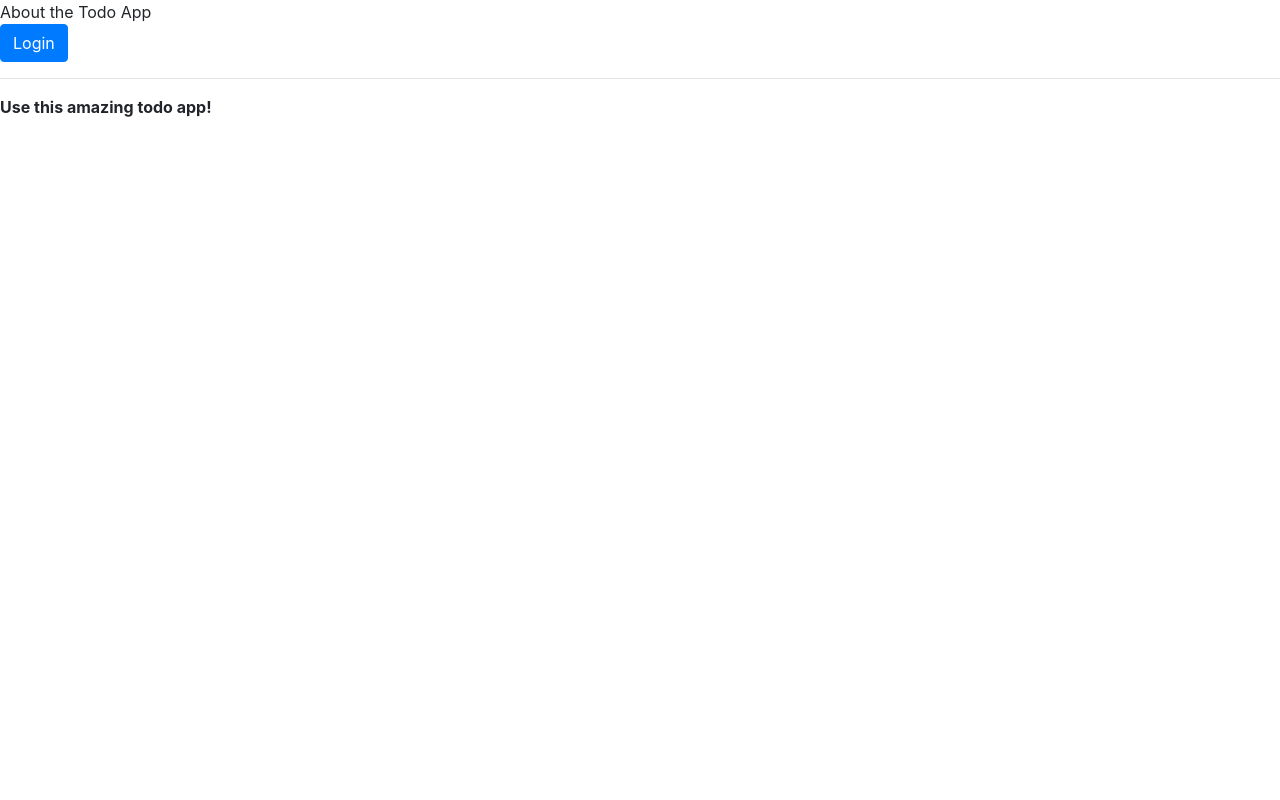
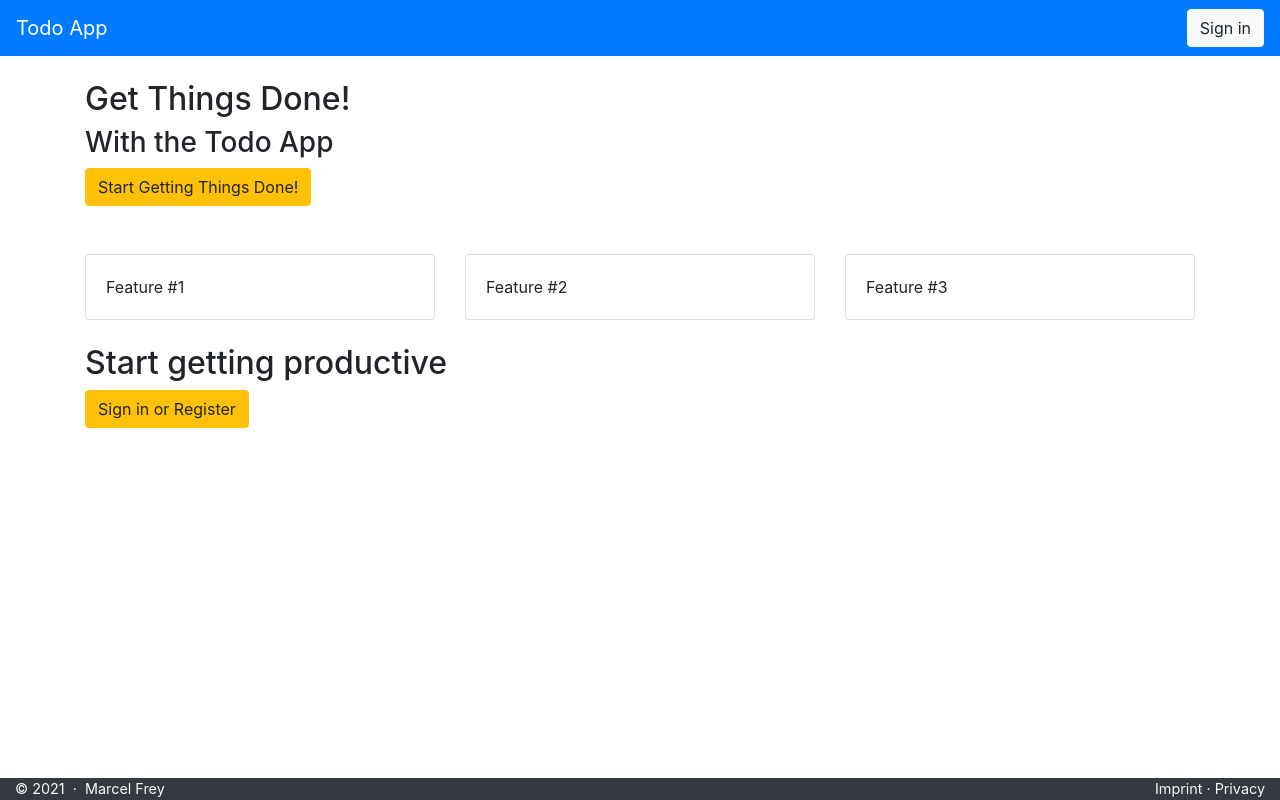
Before and after one commit to marcelfrey29/SEB-07-AKSE-Cloud-Computing, a Nuxt app in the folder todo-frontend/: page /about in a window 1280 px wide. Built offline with nearby package versions, Linux system fonts and the light colour scheme; no server answers.

Commit message:
feat(frontend): setup marketing page

```diff
--- /dev/null
+++ b/todo-frontend/components/footer.vue
@@ -0,0 +1,48 @@
+<template>
+    <div class="">
+        <div class="pt-4 pb-4"></div>
+        <div class="bg-dark text-light app-footer">
+            <b-container fluid>
+                <b-row>
+                    <b-col>
+                        &copy; {{ new Date().getFullYear() }}
+                        <span class="ml-1 mr-1">&CenterDot;</span>
+                        Marcel Frey
+                    </b-col>
+                    <b-col class="mr-0">
+                        <div class="d-flex">
+                            <div class="ml-auto"></div>
+                            <NuxtLink class="text-light" to="/about/imprint"
+                                >Imprint</NuxtLink
+                            >
+                            <span class="ml-1 mr-1">&CenterDot;</span>
+                            <NuxtLink class="text-light" to="/about/privacy"
+                                >Privacy</NuxtLink
+                            >
+                        </div>
+                    </b-col>
+                </b-row>
+            </b-container>
+        </div>
+    </div>
+</template>
+
+<script lang="ts">
+import Vue from 'vue'
+import Component from 'vue-class-component'
+
+/**
+ * The footer of the application.
+ */
+@Component({})
+export default class Footer extends Vue {}
+</script>
+
+<style>
+.app-footer {
+    position: fixed;
+    bottom: 0;
+    width: 100%;
+    font-size: 0.9rem;
+}
+</style>
--- a/todo-frontend/layouts/about.vue
+++ b/todo-frontend/layouts/about.vue
@@ -1,11 +1,16 @@
 <template>
     <div>
-        About the Todo App
-        <div v-if="!$auth.loggedIn">
-            <b-button variant="primary" @click="login">Login</b-button>
-        </div>
-        <hr />
+        <b-navbar type="dark" variant="primary">
+            <b-navbar-brand>Todo App</b-navbar-brand>
+
+            <b-navbar-nav v-if="!$auth.loggedIn" class="ml-auto">
+                <b-button variant="light" @click="login">Sign in</b-button>
+            </b-navbar-nav>
+        </b-navbar>
+
         <Nuxt />
+
+        <Footer></Footer>
     </div>
 </template>
 
--- a/todo-frontend/pages/about.vue
+++ b/todo-frontend/pages/about.vue
@@ -1,7 +1,36 @@
 <template>
-    <div>
-        <b>Use this amazing todo app!</b>
-    </div>
+    <b-container>
+        <b-row class="mt-4">
+            <b-col>
+                <h2>Get Things Done!</h2>
+                <h3>With the Todo App</h3>
+                <b-button variant="warning" @click="login"
+                    >Start Getting Things Done!</b-button
+                >
+            </b-col>
+        </b-row>
+
+        <b-row cols="1" cols-md="2" cols-lg="3">
+            <b-col>
+                <b-card class="mt-5">Feature #1</b-card>
+            </b-col>
+            <b-col>
+                <b-card class="mt-5">Feature #2</b-card>
+            </b-col>
+            <b-col>
+                <b-card class="mt-5">Feature #3</b-card>
+            </b-col>
+        </b-row>
+
+        <b-row class="mt-4">
+            <b-col>
+                <h2>Start getting productive</h2>
+                <b-button variant="warning" @click="login"
+                    >Sign in or Register</b-button
+                >
+            </b-col>
+        </b-row>
+    </b-container>
 </template>
 
 <script lang="ts">
@@ -11,5 +40,9 @@ import Component from 'vue-class-component'
 @Component({
     layout: 'about',
 })
-export default class About extends Vue {}
+export default class About extends Vue {
+    async login(): Promise<void> {
+        await this.$auth.loginWith('keycloak')
+    }
+}
 </script>
```
